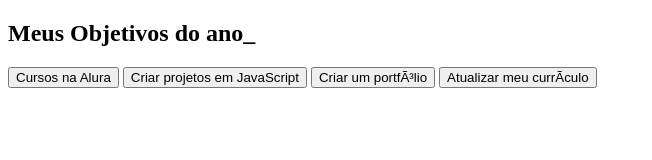
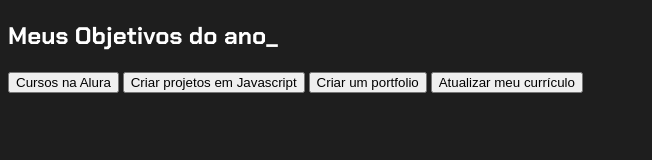
Before and after one commit to Vanderleia-Skroch/projeto-de-vida---VSGS, a plain HTML site: page index.html in a window 1280 px wide. Shown: the whole page, without its empty margins (0-652 px from the left). Drawn offline with Linux system fonts and the light colour scheme.

Commit message:
Update index.html
alterações no projeto

```diff
--- a/index.html
+++ b/index.html
@@ -1,30 +1,22 @@
 <!DOCTYPE html>
-<html lang=”pt-br”>
+<html lang="pt-br">
+
 <head>
-<meta charset=”UTF-8”>
+    <meta charset="UTF-8">
+    <meta name="viewport" content="width=device-width, initial-scale=1.0">
+    <title>Meus objetivos do ano</title>
+    <link rel="stylesheet" href="style.css">
+</head>
 
-<meta name=”viewport” content=”width=device-width, initial-
-scale=1.0”>
-
-<title>Meus objetivos do ano</title>
-<link rel=”stylesheet” href=”style.css”>
-</head>
 <body>
-    <section class=”conteudo-principal”></section>
-<h2 class=”titulo-principal”>Meus Objetivos do ano_</h2>
-<div class=”botoes”>
-    <button class=”botao”>Cursos na Alura</button>
-    <button class=”botao”>Criar projetos em JavaScript</button>
-    <button class=”botao”>Criar um portfólio</button>
-    <button class=”botao”>Atualizar meu currículo</button>
-    </div>
+    <section class="conteudo-principal">
+        <h2 class="titulo-principal">Meus Objetivos do ano<span>_</span></h2>
+        <div class="botoes">
+            <button class="botao">Cursos na Alura</button>
+            <button class="botao">Criar projetos em Javascript</button>
+            <button class="botao">Criar um portfolio</button>
+            <button class="botao">Atualizar meu currículo</button>
+        </div>
+    </section>
 </body>
 </html>
-
-
-    </head>
-
-
-
-
-</html>
```
